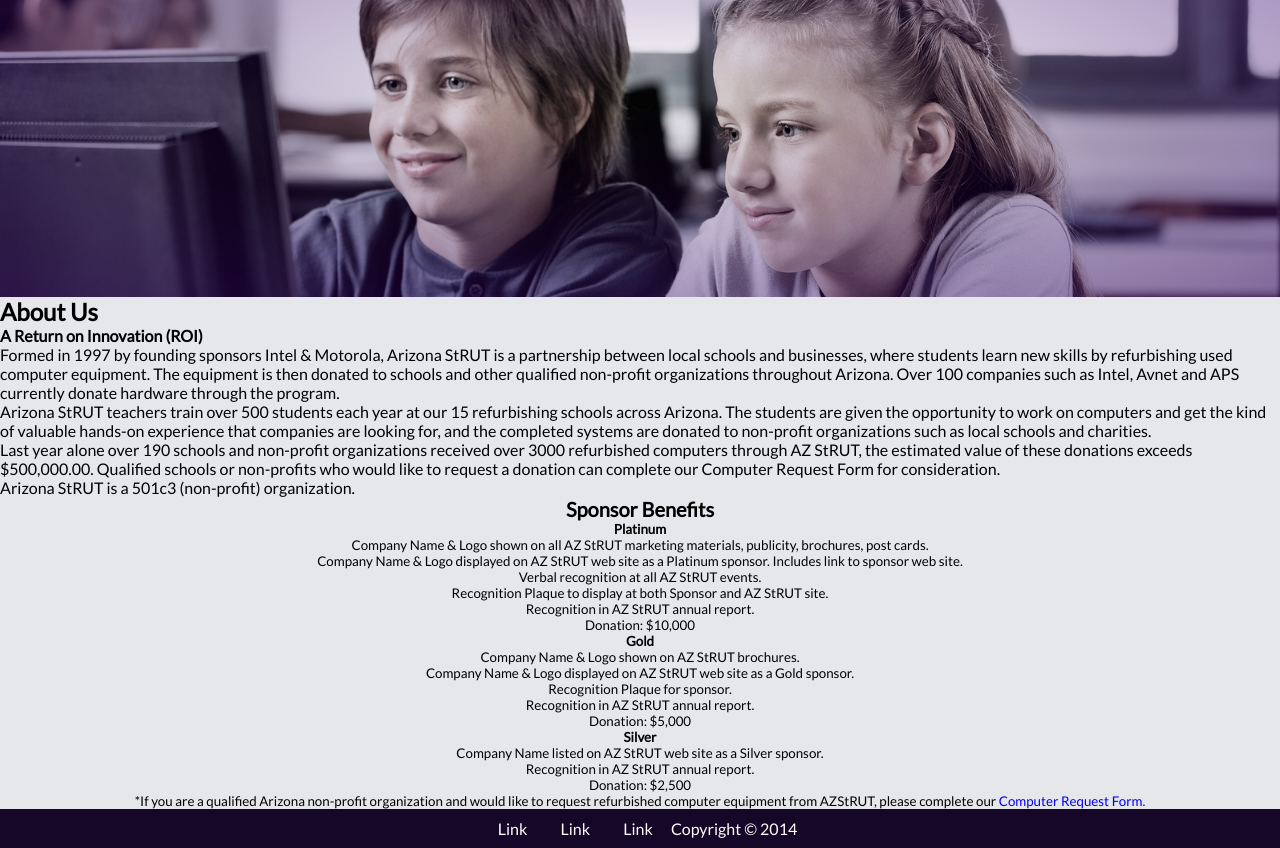
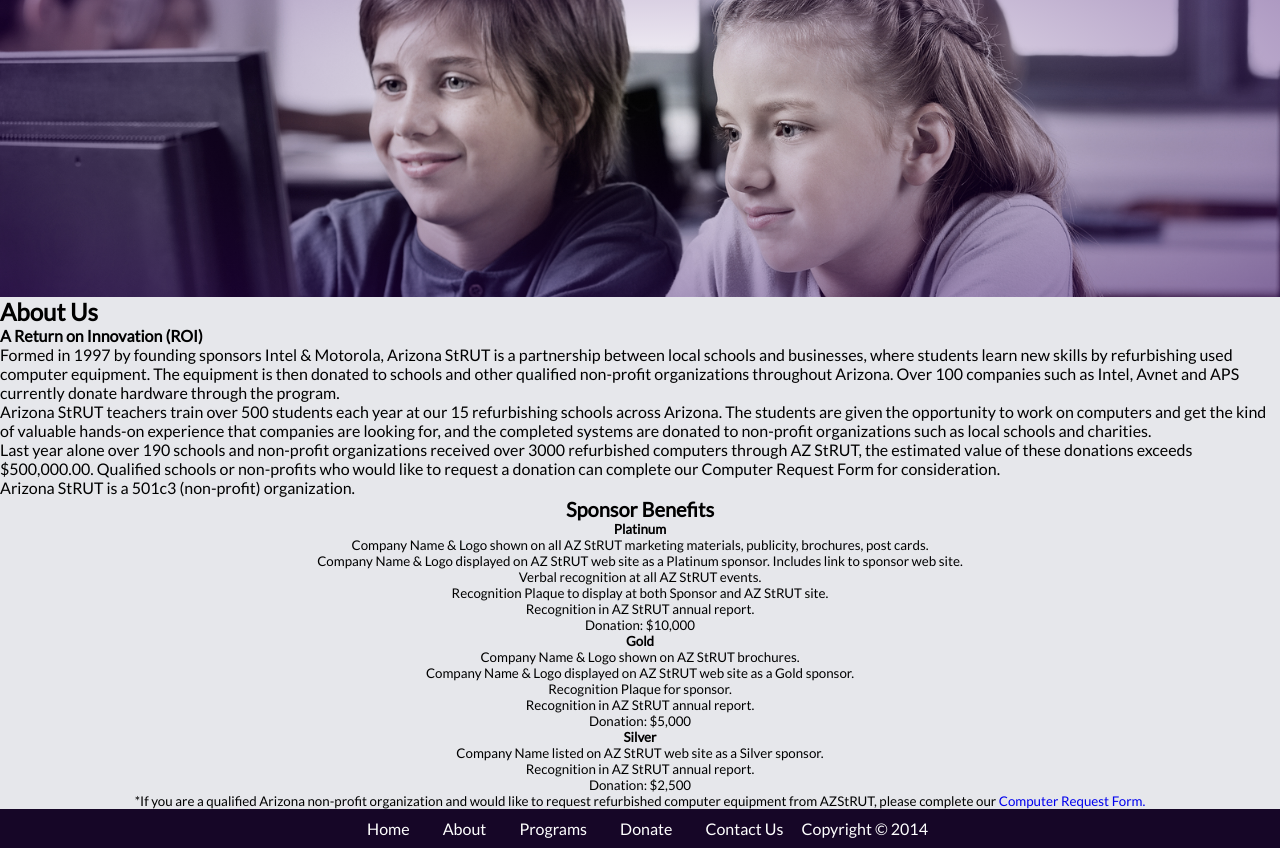
Before and after one commit to jon49/azstrut.org, a plain HTML site: page about.html in a window 1280 px wide. Shown: the part 96-944 px from the top of the page. Drawn offline with Linux system fonts and the light colour scheme.

Commit message:
fixed footers

```diff
--- a/about.html
+++ b/about.html
@@ -126,9 +126,11 @@
 	<footer>
 		<div>
 			<nav>
-				<a href="">Link</a>
-				<a href="">Link</a>
-				<a href="">Link</a>
+				<a href="">Home</a>
+				<a href="">About</a>
+				<a href="">Programs</a>
+				<a href="">Donate</a>
+				<a href="">Contact Us</a>
 				Copyright &copy; 2014
 			</nav>
 		</div>
```
Also changed, not shown: donate.html (+5 -3 lines), 1 other file.
